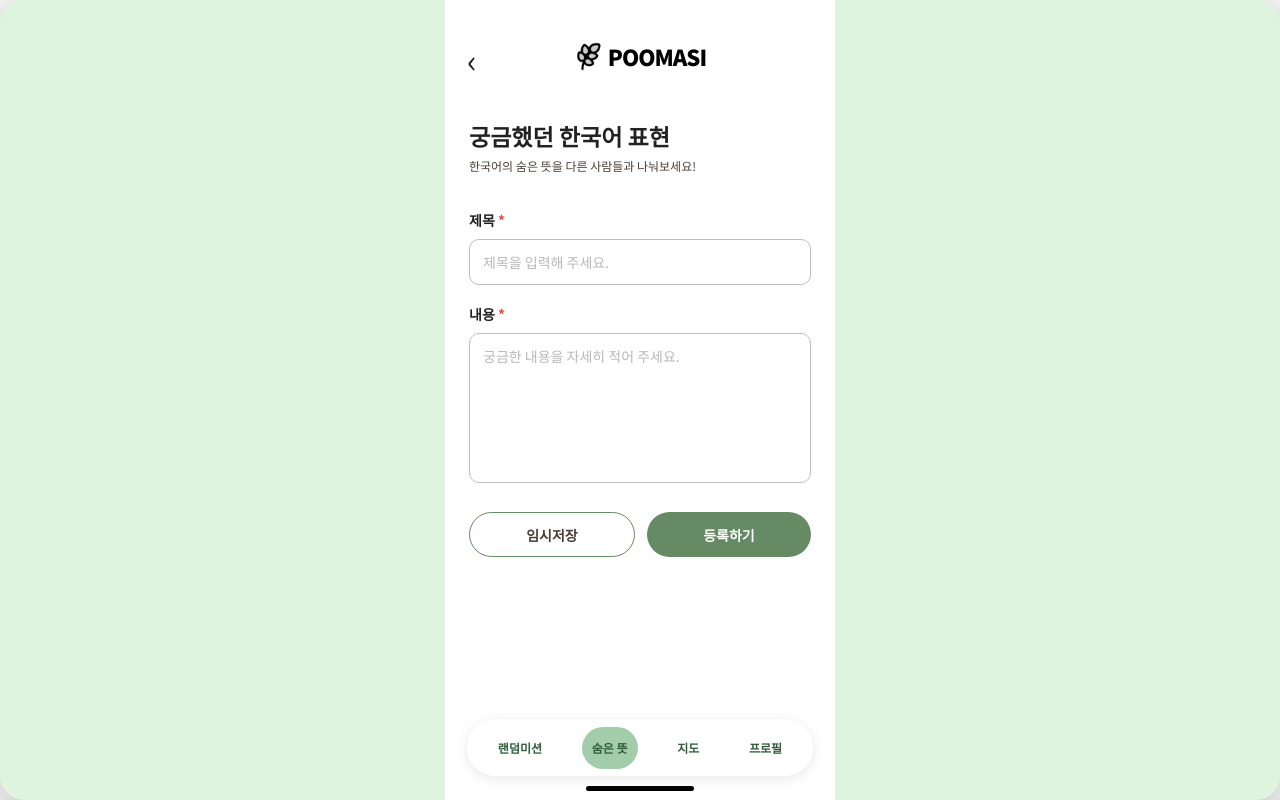
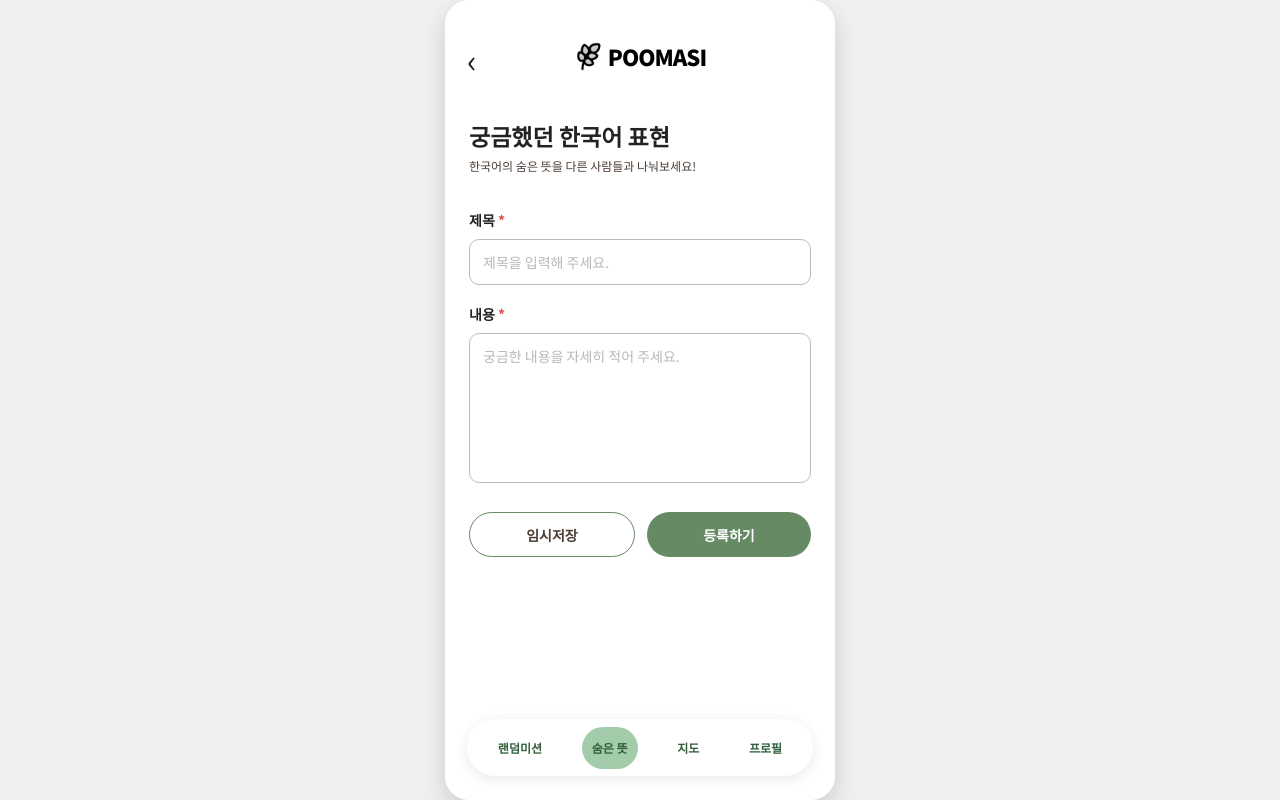
Before and after one commit to 2026-Hackathon5/Poomasi, a React (Vite) app in the folder frontend/: page /posts/new in a window 1280 px wide. Built offline with nearby package versions, Linux system fonts and the light colour scheme; no server answers; a web font is replaced by a local one.

Commit message:
fix: frontend 화면 수정

```diff
--- a/frontend/src/components/LoginScreen.tsx
+++ b/frontend/src/components/LoginScreen.tsx
@@ -139,6 +139,7 @@ const styles = {
   wrapper: {
     padding: '24px',
     height: '100%',
+    overflowY: 'auto' as const, // 짧은 화면에서 버튼이 잘리지 않게
     display: 'flex',
     flexDirection: 'column' as const,
     justifyContent: 'space-between',
--- a/frontend/src/components/MissionMap.css
+++ b/frontend/src/components/MissionMap.css
@@ -8,7 +8,6 @@
   width: 100%;
   max-width: 390px;
   height: 100dvh;
-  min-height: 600px;
   margin: 0 auto;
   overflow: hidden;
   background: #fff;
--- a/frontend/src/components/SignUpScreen.tsx
+++ b/frontend/src/components/SignUpScreen.tsx
@@ -236,6 +236,7 @@ const styles = {
   wrapper: {
     padding: '24px',
     height: '100%',
+    overflowY: 'auto' as const, // 짧은 화면에서 버튼이 잘리지 않게
     display: 'flex',
     flexDirection: 'column' as const,
     justifyContent: 'space-between',
--- a/frontend/src/index.css
+++ b/frontend/src/index.css
@@ -129,3 +129,28 @@ html, body {
 -Anton 폰트 적용 예시
 <h2 className="font-anton">회원가입</h2>
 */
+
+/* ========================================
+   휴대폰 화면 맞춤
+   - 휴대폰에서는 둥근 모서리·그림자 없이 화면을 꽉 채운다
+   - 넓은 화면(컴퓨터)에서만 폰 모양 틀로 보여 준다
+   - 가짜 홈 막대는 숨긴다 (실제 아이폰에 진짜 홈 막대가 있음)
+======================================== */
+.app-container {
+  border-radius: 0;
+  box-shadow: none;
+}
+
+@media (min-width: 600px) {
+  .app-container {
+    width: 390px;
+    height: min(844px, 100dvh);
+    border-radius: 24px;
+    box-shadow: 0 10px 25px rgba(0, 0, 0, 0.15);
+  }
+}
+
+.pm-home-indicator,
+.mission-map-page .pm-home-indicator {
+  display: none;
+}
--- a/frontend/src/styles/main.ts
+++ b/frontend/src/styles/main.ts
@@ -12,7 +12,7 @@ export const ms: Record<string, CSSProperties> = {
   wrapper: { background: '#fff' },
 
   // 앱 바: 위 47px, 높이 44px
-  header: { padding: '47px 0 0', height: '91px', alignItems: 'center' },
+  header: { padding: 'calc(env(safe-area-inset-top, 0px) + 12px) 0 0', height: 'calc(env(safe-area-inset-top, 0px) + 56px)', alignItems: 'center' },
   logo: { height: '44px' },
 
   // 본문: x 20px, y 104px부터, 덩어리 사이 25px
--- a/frontend/src/styles/poomasi.ts
+++ b/frontend/src/styles/poomasi.ts
@@ -18,7 +18,8 @@ export const styles: Record<string, CSSProperties> = {
     overflow: 'hidden',
   },
   // 상단 바: Figma App bar 컴포넌트 (위 47px, 높이 44px, 로고 높이 44px) — 모든 화면 공통
-  header: { display: 'flex', justifyContent: 'center', alignItems: 'center', padding: '47px 0 0', height: '91px', flexShrink: 0 },
+  // 위 여백: 피그마의 상태 표시줄 자리(47px) 대신 실제 기기의 안전 영역(노치) + 12px
+  header: { display: 'flex', justifyContent: 'center', alignItems: 'center', padding: 'calc(env(safe-area-inset-top, 0px) + 12px) 0 0', height: 'calc(env(safe-area-inset-top, 0px) + 56px)', flexShrink: 0 },
   logo: { height: '44px', width: 'auto', display: 'block' },
   logoBtn: { border: 'none', background: 'transparent', padding: 0, cursor: 'pointer' },
   backBtn: { position: 'absolute', left: '7px', bottom: 0, width: '44px', height: '44px', border: 'none', background: 'transparent', padding: 0, cursor: 'pointer' },
@@ -199,7 +200,9 @@ export const styles: Record<string, CSSProperties> = {
     cursor: 'pointer',
   },
   tabActive: { background: ACTIVE },
+  // 가짜 홈 막대: 실제 휴대폰에는 진짜 홈 막대가 있어서 숨긴다
   homeBar: {
+    display: 'none',
     position: 'absolute',
     bottom: '8px',
     left: '50%',
--- a/frontend/src/styles/posts.css
+++ b/frontend/src/styles/posts.css
@@ -3,8 +3,7 @@
 .post-list-page {
   width: 100%;
   max-width: 390px;
-  height: 844px;
-  min-height: 844px;
+  height: 100%;
   margin: 0 auto;
   position: relative;
   display: flex;
@@ -306,7 +305,7 @@
 .write-page {
   width: 100%;
   max-width: 390px;
-  height: 844px;
+  height: 100%;
   margin: 0 auto;
   position: relative;
   display: flex;
@@ -804,7 +803,7 @@
 .poomasi-page {
   width: 100%;
   max-width: 390px;
-  height: 844px;
+  height: 100%;
   margin: 0 auto;
   position: relative;
   display: flex;
@@ -825,7 +824,7 @@
 /* 상단 로고 */
 
 .pm-header {
-  height: calc(112px + env(safe-area-inset-top, 0px));
+  height: calc(72px + env(safe-area-inset-top, 0px));
   padding: env(safe-area-inset-top, 0px) 20px 0;
   flex-shrink: 0;
   display: flex;
--- a/frontend/src/styles/random.ts
+++ b/frontend/src/styles/random.ts
@@ -11,7 +11,7 @@ const GRAY_TEXT = '#6C6C6C';
 
 export const rs: Record<string, CSSProperties> = {
   // 공통: 앱 바 위 47px, 높이 44px, 로고 44px
-  header: { padding: '47px 0 0', height: '91px', alignItems: 'center' },
+  header: { padding: 'calc(env(safe-area-inset-top, 0px) + 12px) 0 0', height: 'calc(env(safe-area-inset-top, 0px) + 56px)', alignItems: 'center' },
   logo: { height: '44px' },
   // 하단 탭 (Figma Tab bar): x 20, 아래 34, 350×64, 모서리 30, 버튼 높이 44 · 14px Bold
   tabBar: {
```
